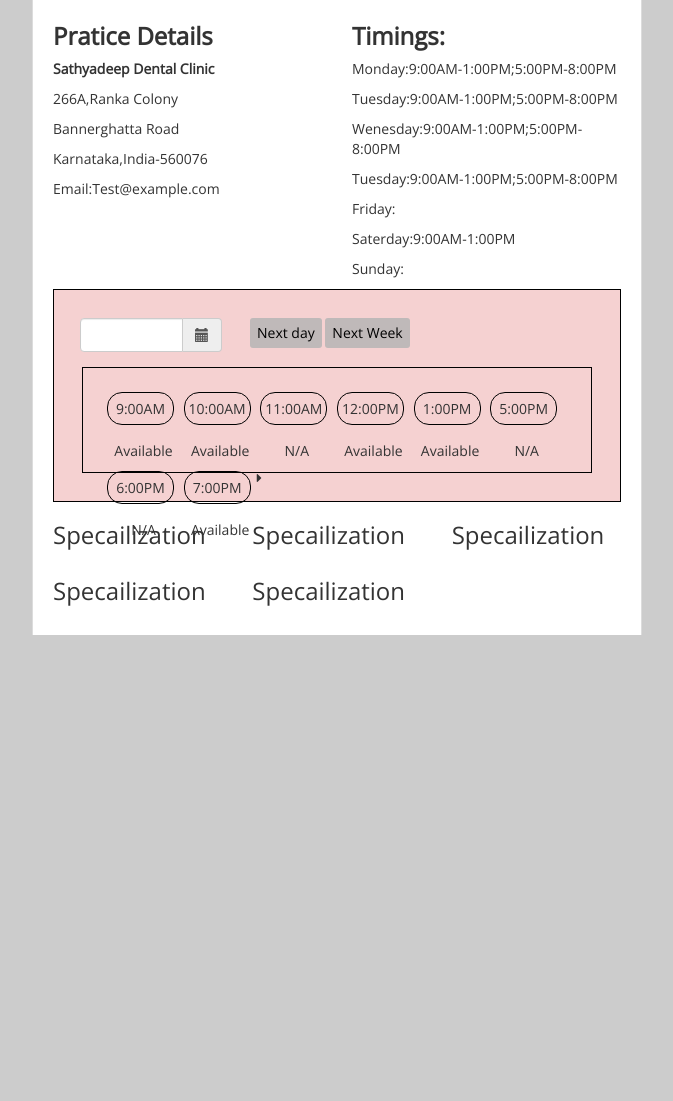
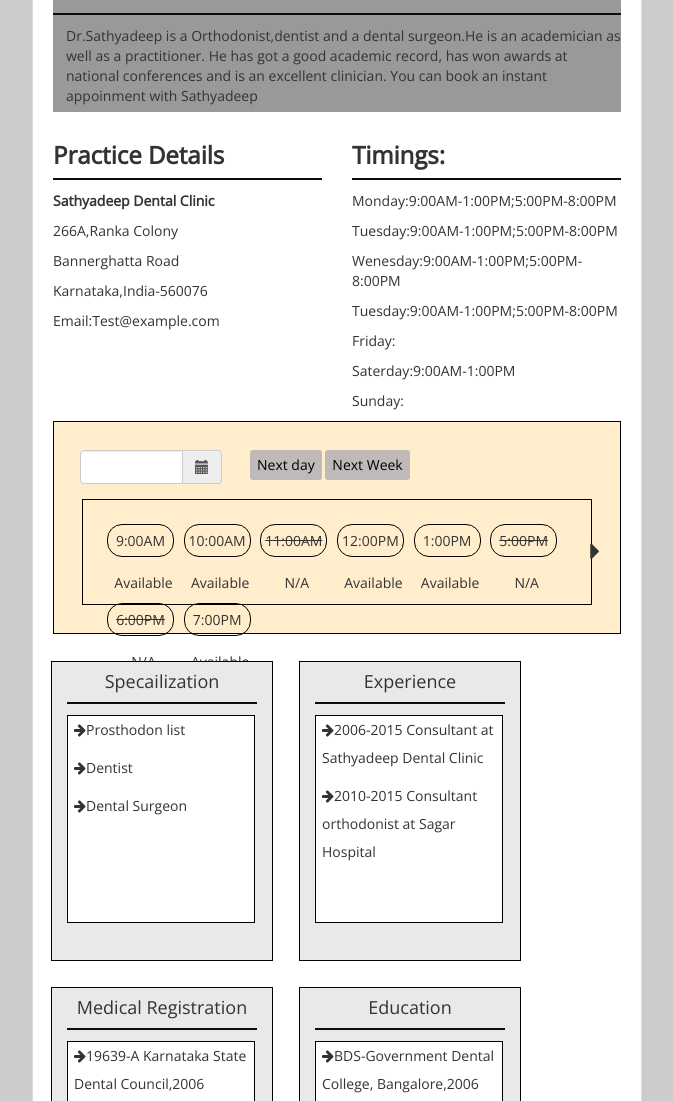
Before and after one commit to rohini5/assignment, a plain HTML site: page index.html in a window 1280 px wide. Shown: the part 334-1435 px from the top of the page, without its empty margins (303-976 px from the left). Before the commit the page ends 969 px from the top, so only its background shows below. Drawn offline with nearby package versions, Linux system fonts and the light colour scheme.

Commit message:
completed assignment

```diff
--- a/css/src/common.scss
+++ b/css/src/common.scss
@@ -9,4 +9,6 @@ body{
 hr {
     border: 0;
     border-top: 2px solid #0c0c0c ;
+        margin-top: 0px;
+    margin-bottom: 11px;
 }
--- /dev/null
+++ b/css/src/lastpage.scss
@@ -0,0 +1,27 @@
+.lastpage{
+	margin-top: 1em;
+	.profile-details{
+		height: 300px;
+		width: 222px;
+		border:1px solid black;
+		margin:13px;
+		background-color: #eae8e8;;
+	}
+	.details{
+		       height: 208px;
+    width: 188px;
+		border:1px solid black;
+		background-color: #fff;
+		p{
+			text-align: left;
+			    line-height: 28px;
+    padding-left: 6px;
+		}
+	}
+	.Extra{
+		width: 235px;
+	}
+	.adjust-size{
+width: 202px;
+	}
+}
--- /dev/null
+++ b/css/src/practice.scss
@@ -0,0 +1,14 @@
+.practice-details{
+	.practice{
+		h3{
+			    font-weight: bold;
+
+
+		}
+		.name{
+			font-weight: bold;
+		}
+
+	}
+
+}
--- a/css/src/practise.scss
+++ /dev/null
@@ -1,11 +0,0 @@
-.practise-details{
-	.practise{
-		h3{
-			font-weight: bold;
-		}
-		.name{
-			font-weight: bold;
-		}
-	}
-
-}
--- a/css/src/profile.scss
+++ b/css/src/profile.scss
@@ -18,12 +18,14 @@ h1{
 }
 .about{
 		background-color:#999;
+		    margin-top: 33px;
 	.title{
 		text-align: center;
 		font-weight: bold;
+    padding-top: 9px;
 	}
-	p{
-
+	.objective{
+	    padding: 0px 0px 6px 13px;
 	}
 
 }
--- a/css/src/style.scss
+++ b/css/src/style.scss
@@ -1 +1 @@
-@import "common","profile","practise","timing";
+@import "common","profile","practice","timing","lastpage";
--- a/css/src/timing.scss
+++ b/css/src/timing.scss
@@ -3,8 +3,7 @@
 	padding: 2em;
 	width: 100%;
 	border: 1px solid black;
-	/*position: relative; */
-	background-color: hsla(0, 66%, 74%, 0.42);
+	background-color: rgba(255, 178, 38, 0.23);
 	.btn-solid{
 		color: black;
 		border-radius: 3px;
@@ -39,12 +38,14 @@
     height: 33px;
 		border-radius: 15px;
 		border: 1px solid black;
-	/*	position: relative;*/
     padding-top: 6px;
         margin-right: 6px;
 		}
 		i{
-			position: absolute;
+			    position: absolute;
+    top: 38px;
+    font-size: 27px;
+    right: -9px;
 		}
 	}
 }
--- a/index.html
+++ b/index.html
@@ -28,27 +28,35 @@
     		<div class="col-md-offset-3 col-md-6">
     			<div class="profile-container">
     				<div class="profile-summary">
-    					<h1> Dr. Test Name</h1><hr>
+    				<div class="row">
+    					<div class="col-md-8">
+    						<h1> Dr. Test Name</h1><hr>
     					<p>MBBS|BE</p>
     					<p>Denist| Orthodonist| Implantologist | Dentofacial orthopedist</p>
     					<p>Experience: 12 Years</p>
+    					</div>
+    					<div class="col-md-4">
+    						<img src="images/images.png" >
+    					</div>
+    				</div>
+
     				</div>
     				<div class="about">
-    					<p class="title">About</p>
-    					<p>Dr.Sathyadeep is a Orthodonist,dentist and a dental surgeon.He is an academician as well as a practitioner. He has got a good academic record, has won awards at national conferences and is an excellent clinician. You can book an instant appoinment with Sathyadeep</p>
+    					<p class="title">About</p><hr>
+    					<p class="objective">Dr.Sathyadeep is a Orthodonist,dentist and a dental surgeon.He is an academician as well as a practitioner. He has got a good academic record, has won awards at national conferences and is an excellent clinician. You can book an instant appoinment with Sathyadeep</p>
     				</div>
-    				<div class="practise-details">
-    					<div class="row practise">
-    						<div class="col-xs-6">
-    							<h3>Pratice Details</h3>
+    				<div class="practice-details">
+    					<div class="row practice">
+    						<div class="col-md-6">
+    							<h3>Practice Details</h3><hr>
     							<p class="name">Sathyadeep Dental Clinic</p>
     							<p>266A,Ranka Colony</p>
     							<p>Bannerghatta Road</p>
     							<p>Karnataka,India-560076</p>
     							<p>Email:Test@example.com</p>
     						</div>
-    						<div class="col-xs-6">
-    							<h3>Timings:</h3>
+    						<div class="col-md-6">
+    							<h3>Timings:</h3><hr>
     							<p>Monday:9:00AM-1:00PM;5:00PM-8:00PM</p>
     							<p>Tuesday:9:00AM-1:00PM;5:00PM-8:00PM</p>
     							<p>Wenesday:9:00AM-1:00PM;5:00PM-8:00PM</p>
@@ -84,7 +92,7 @@
     						<p>Available</p>
     						</div>
     						<div class="alignm">
-    						<span>11:00AM</span>
+    						<span><strike>11:00AM</strike></span>
     						<p>N/A</p>
     						</div>
     						<div class="alignm">
@@ -96,11 +104,11 @@
     						<p>Available</p>
     						</div>
     						<div class="alignm">
-    						<span>5:00PM</span>
+    						<span><strike>5:00PM</strike></span>
     						<p>N/A</p>
     						</div>
     						<div class="alignm">
-    						<span>6:00PM</span>
+    						<span><strike>6:00PM</strike></span>
     						<p>N/A</p>
     						</div>
     						 <div class="alignm">
@@ -111,40 +119,50 @@
     					</div>
 
     					</div>
-    					<div class="row">
-    						<div class="col-md-4">
-    							<h3>Specailization</h3>
+    					<div class="lastpage">
+    					<div class="row ">
+    						<div class="col-md-4 profile-details text-center">
+    							<h4>Specailization</h4><hr>
     							<div class="details">
-    								<p></p>
+    								<p><i class="fa fa-arrow-right" aria-hidden="true"></i>Prosthodon list</p>
+    								<p><i class="fa fa-arrow-right" aria-hidden="true"></i>Dentist</p>
+    								<p><i class="fa fa-arrow-right" aria-hidden="true"></i>Dental Surgeon</p>
     							</div>
     						</div>
-    						<div class="col-md-4">
-    							<h3>Specailization</h3>
+    						<div class="col-md-4 profile-details text-center">
+    							<h4>Experience</h4><hr>
     							<div class="details">
-    								<p></p>
+    								<p><i class="fa fa-arrow-right" aria-hidden="true"></i>2006-2015 Consultant at Sathyadeep Dental Clinic</p>
+    								<p><i class="fa fa-arrow-right" aria-hidden="true"></i>2010-2015 Consultant orthodonist at Sagar Hospital</p>
     							</div>
     						</div>
-    						<div class="col-md-4">
-    							<h3>Specailization</h3>
+    						<div class="col-md-4 profile-details text-center">
+    							<h4>Medical Registration</h4><hr>
     							<div class="details">
-    								<p></p>
+    							<p><i class="fa fa-arrow-right" aria-hidden="true"></i>19639-A Karnataka State Dental Council,2006</p>
     							</div>
     						</div>
-    						<div class="col-md-4">
-    							<h3>Specailization</h3>
+    						<div class="col-md-4 profile-details text-center">
+    							<h4>Education</h4><hr>
     							<div class="details">
-    								<p></p>
+    							<p><i class="fa fa-arrow-right" aria-hidden="true"></i>BDS-Government Dental College, Bangalore,2006</p>
+    							<p><i class="fa fa-arrow-right" aria-hidden="true"></i>MDS-Orthodontics & Dentofacial Orthopaedics-DAPM R.V Dental College,2010</p>
     							</div>
     						</div>
-    						<div class="col-md-4">
-    							<h3>Specailization</h3>
-    							<div class="details">
-    								<p></p>
+    						<div class="col-md-4 Extra profile-details text-center">
+    							<h4>Awards and Recognition</h4><hr>
+    							<div class="details adjust-size">
+    								<p><i class="fa fa-arrow-right" aria-hidden="true"></i>Best outgoing Student-2006</p>
+    								<p><i class="fa fa-arrow-right" aria-hidden="true"></i>University ranks- 2005</p>
+    								<p><i class="fa fa-arrow-right" aria-hidden="true"></i>University ranks- 2004</p>
+    								<p><i class="fa fa-arrow-right" aria-hidden="true"></i>University ranks- 2003</p>
+    								<p><i class="fa fa-arrow-right" aria-hidden="true"></i>SSSO Achievement Award-2011</p>
+
     							</div>
     						</div>
     					</div>
 						</div>
-
+					</div>
     			</div>
     		</div>
     	</div>
```
Also changed, not shown: css/style.css, images/images.png (added), 1 other file.
